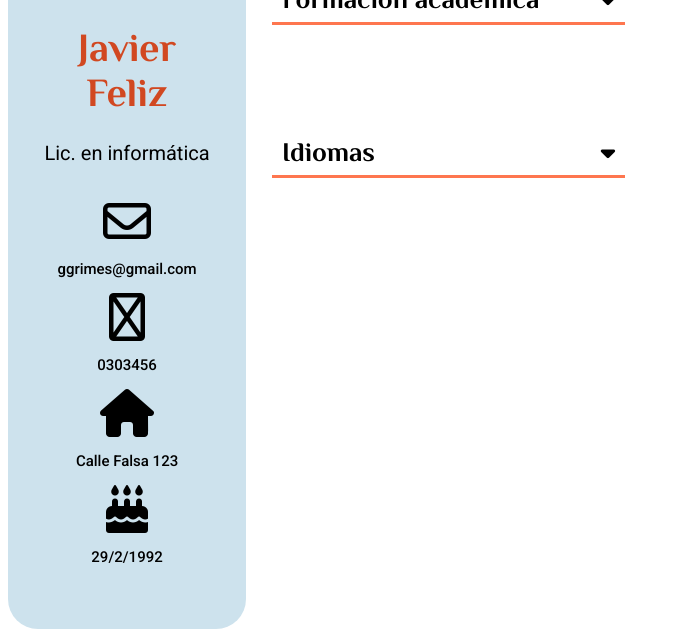
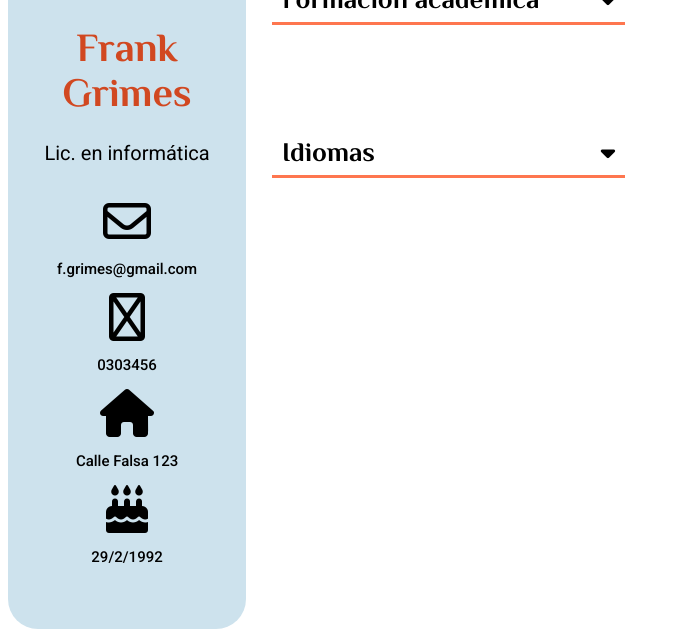
Before and after one commit to Emilse333/TicmasCV-TPF, a plain HTML site: page index.html in a window 1280 px wide. Shown: the part 211-848 px from the top of the page, without its empty margins (0-680 px from the left). Drawn offline with Linux system fonts and the light colour scheme.

Commit message:
Update index.html

```diff
--- a/index.html
+++ b/index.html
@@ -18,15 +18,15 @@
       <img src="https://i.pinimg.com/474x/52/27/88/522788969b79269bf80d3d2ea746305f--rick-grimes-the-simpsons.jpg"
                 />
       <h1>
-        Javier <br />
-        Feliz
+        Frank <br />
+        Grimes
       </h1>
       <p class="subtitle">Lic. en informática</p>
 
       <section class="sidebar-subcontainer">
         <div class="sidebar-element">
           <i class="fa-regular fa-envelope fa-3x"></i>
-          <p>ggrimes@gmail.com</p>
+          <p>f.grimes@gmail.com</p>
         </div>
         <div class="sidebar-element">
           <i class="fa-regular fa-mobile-screen-button fa-3x"></i>
```
